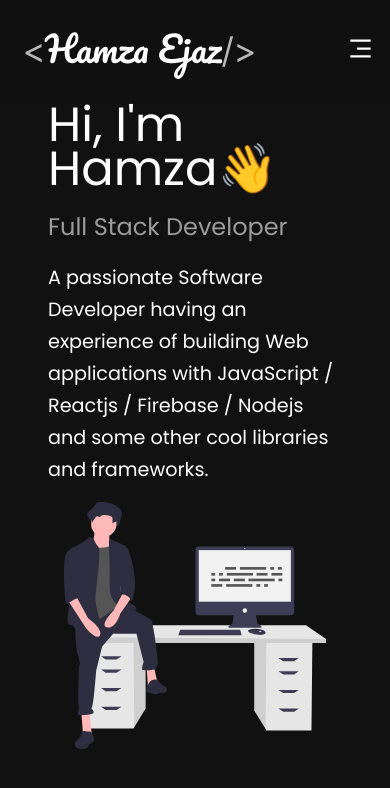
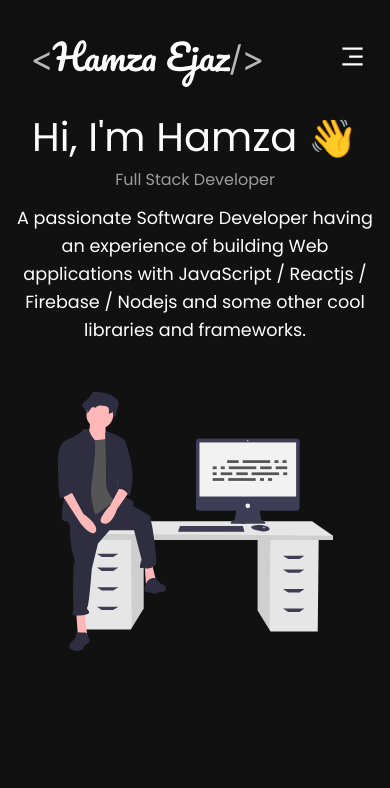
Before and after one commit to hamzaejaz787/Portfolio, a React (Vite) app: page / in a window 390 px wide. Shown: the top 788 px of the page. Built offline with nearby package versions, Linux system fonts and the light colour scheme.

Commit message:
intro section added, navbar changes

```diff
--- a/src/components/Header/header.css
+++ b/src/components/Header/header.css
@@ -26,9 +26,9 @@
   }
 }
 
-@media screen and (max-width: 430px) {
+@media screen and (max-width: 500px) {
   .header {
-    padding: 1em;
+    padding: 1.5em;
   }
 }
 
--- a/src/components/Intro/Intro.jsx
+++ b/src/components/Intro/Intro.jsx
@@ -6,7 +6,7 @@ const Intro = () => {
     <>
       <section className="intro">
         <div className="intro__wrapper-text">
-          <h1>Hi, I'm Hamza👋</h1>
+          <h1>Hi, I'm Hamza 👋</h1>
           <small>Full Stack Developer</small>
 
           <p>
--- a/src/components/Intro/intro.css
+++ b/src/components/Intro/intro.css
@@ -1,7 +1,7 @@
 .intro {
   display: flex;
   align-items: center;
-  justify-content: space-between;
+  justify-content: space-around;
   padding: 0 3em;
   margin-top: 2.5em;
 }
@@ -45,4 +45,51 @@
   .intro {
     flex-direction: column;
   }
+
+  .intro__wrapper-text {
+    text-align: center;
+    margin-bottom: 2em;
+  }
+
+  .intro__wrapper-text h1 {
+    font-size: 2.75rem;
+    line-height: 2.25rem;
+  }
+
+  .intro__wrapper-text small {
+    font-size: 1.2rem;
+  }
+
+  .intro__wrapper-text p {
+    font-size: 1.2rem;
+    line-height: 1.75rem;
+  }
+
+  .intro__image img {
+    max-width: 320px;
+  }
 }
+
+@media screen and (max-width: 500px) {
+  .intro {
+    padding: 0 1em;
+  }
+
+  .intro__wrapper-text h1 {
+    font-size: 2.5rem;
+    line-height: 2.25rem;
+  }
+
+  .intro__wrapper-text small {
+    font-size: 1rem;
+  }
+
+  .intro__wrapper-text p {
+    font-size: 1.1rem;
+    line-height: 1.75rem;
+  }
+
+  .intro__image img {
+    max-width: 275px;
+  }
+}
--- a/src/components/Navbar/navbar.css
+++ b/src/components/Navbar/navbar.css
@@ -30,7 +30,7 @@
     top: 100%;
     right: 0;
     border-radius: 4px;
-    background: rgba(17, 17, 17, 0.95);
+    background: rgba(46, 46, 46, 0.95);
   }
 
   .nav-link:hover {
```
